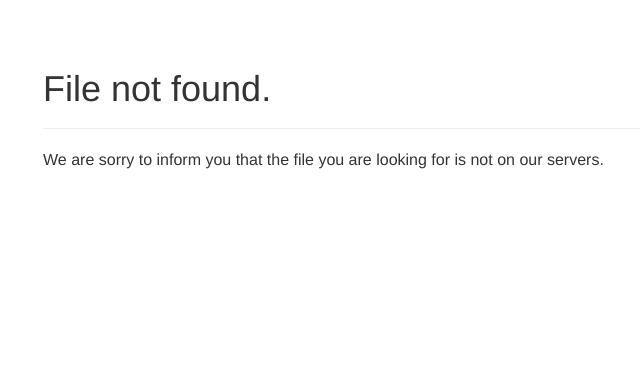
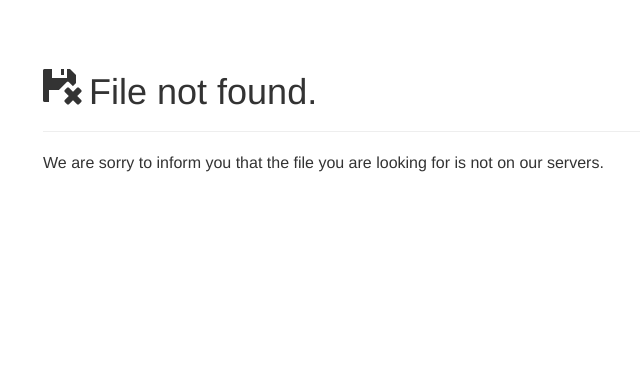
Before and after one commit to bepasty/bepasty-server, a Flask app: template bepasty/templates/file_not_found.html in a window 1280 px wide. Shown: the part 51-422 px from the top of the page, without its empty margins (27-667 px from the left). Run offline with Flask 2, Linux system fonts and the light colour scheme; the template is opened without the code that fills it, so the values that code supplies are empty; parts of the project's set-up code (start-up, migrations or seed data) failed here and were passed over; some libraries are stand-ins or nearby versions.

Commit message:
Fix some bugs

```diff
--- a/bepasty/templates/file_not_found.html
+++ b/bepasty/templates/file_not_found.html
@@ -3,6 +3,7 @@
 {% block content %}
 <div class="page-header">
     <h1>
+    	<span class="glyphicon glyphicon-floppy-remove"></span>
         File not found.
     </h1>
 </div>
```
Also changed, not shown: bepasty/storage/filesystem/__init__.py.
